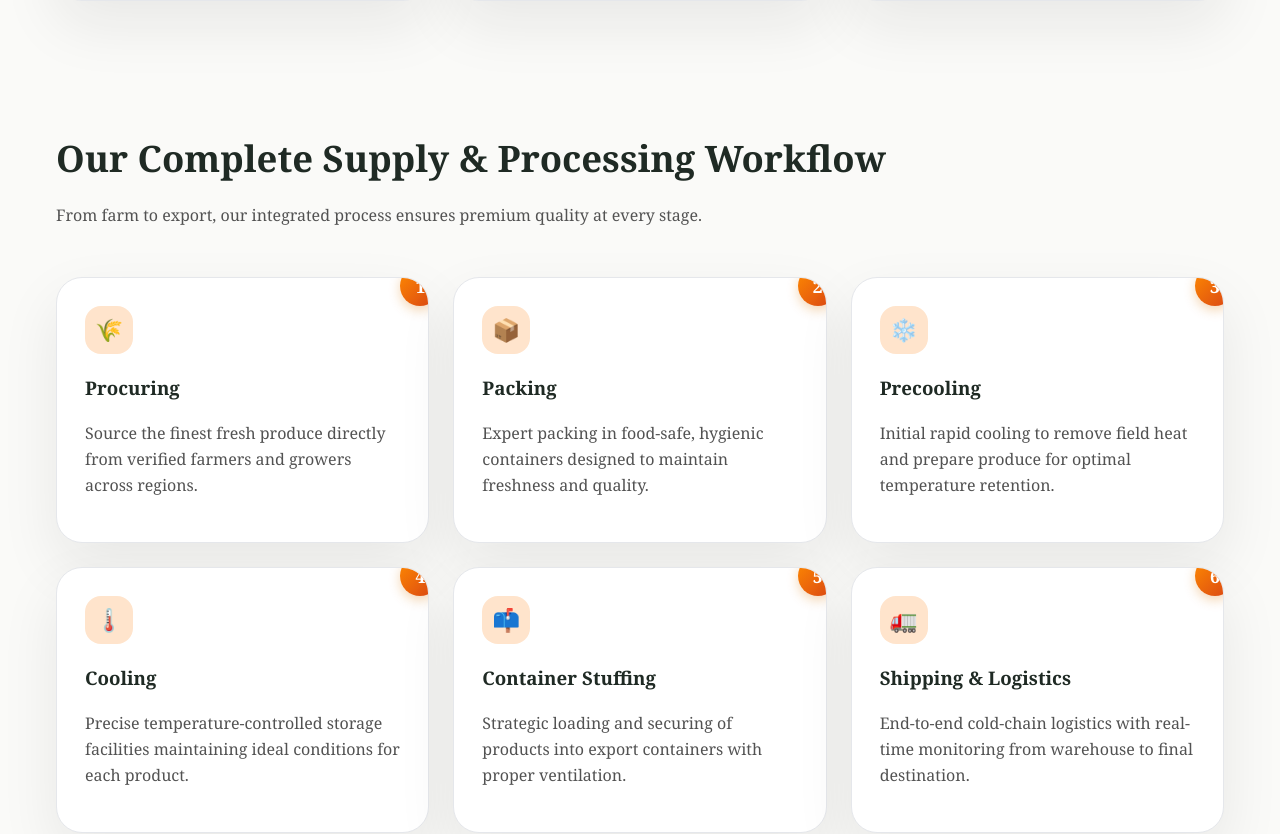
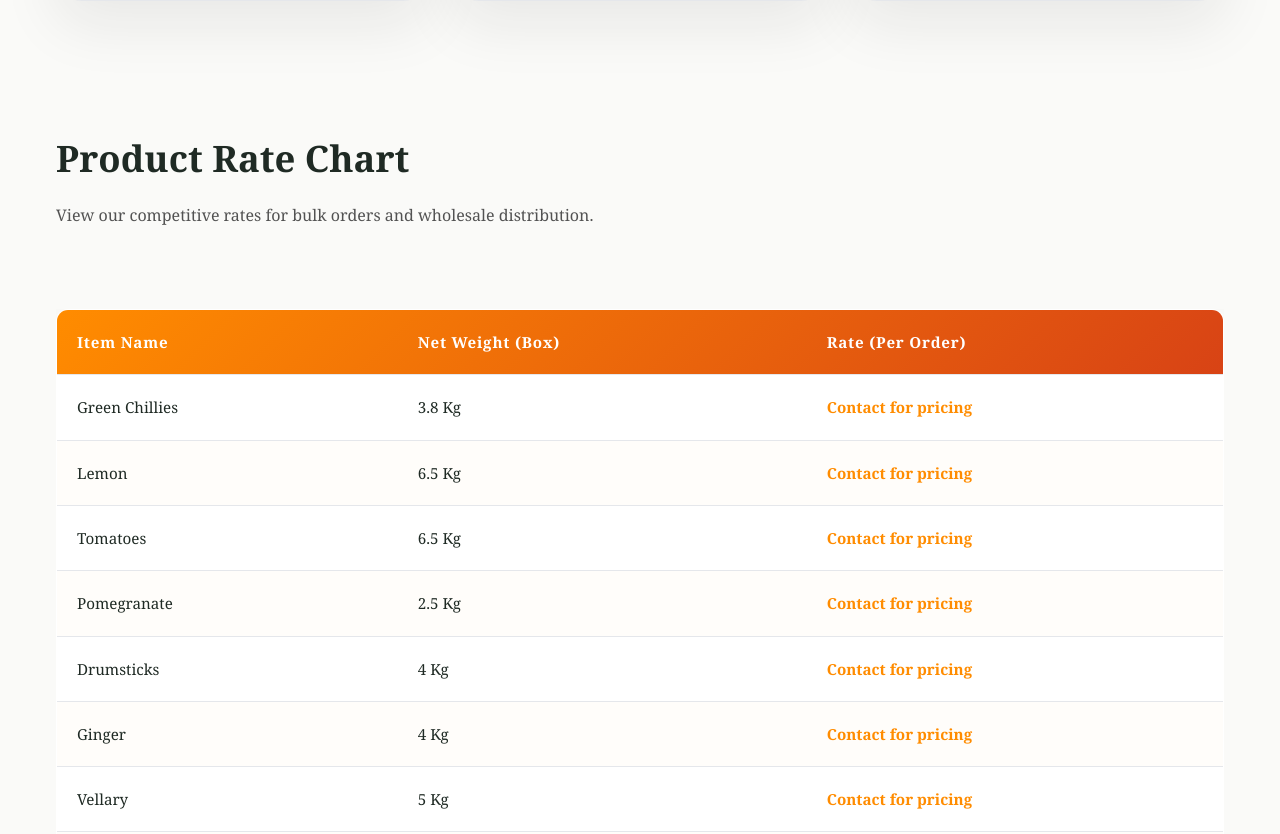
Before and after one commit to NavSay8794/KafGroupWebsite, a Next.js app: page / in a window 1280 px wide. Shown: the part 2688-3522 px from the top of the page. Built offline with nearby package versions, Linux system fonts and the light colour scheme.

Commit message:
Add rate chart section after products with pricing and net weight information

```diff
--- a/app/globals.css
+++ b/app/globals.css
@@ -818,6 +818,62 @@ main {
   box-shadow: var(--color-shadow);
 }
 
+/* Rate Chart Styles */
+.rate-chart-wrapper {
+  width: 100%;
+  overflow-x: auto;
+  margin-top: 2rem;
+}
+
+.rate-chart {
+  width: 100%;
+  border-collapse: collapse;
+  background: var(--color-surface);
+  border: 1px solid var(--color-border);
+  border-radius: 12px;
+  overflow: hidden;
+  box-shadow: var(--color-shadow);
+}
+
+.rate-chart thead {
+  background: linear-gradient(135deg, var(--color-primary), var(--color-secondary));
+  color: white;
+}
+
+.rate-chart th {
+  padding: 1.25rem;
+  text-align: left;
+  font-weight: 700;
+  font-size: 0.95rem;
+  letter-spacing: 0.05em;
+}
+
+.rate-chart td {
+  padding: 1.25rem;
+  border-top: 1px solid var(--color-border);
+  font-size: 0.95rem;
+}
+
+.rate-chart tbody tr:nth-child(even) {
+  background: rgba(255, 140, 0, 0.02);
+}
+
+.rate-chart tbody tr:hover {
+  background: rgba(255, 140, 0, 0.06);
+}
+
+.rate-link {
+  color: var(--color-primary);
+  font-weight: 600;
+  text-decoration: none;
+  transition: color 0.3s ease;
+}
+
+.rate-link:hover {
+  color: var(--color-secondary);
+  text-decoration: underline;
+}
+
 .location-icon {
   width: 3.5rem;
   height: 3.5rem;
@@ -1247,4 +1303,14 @@ main {
     height: 2.5rem;
     font-size: 1rem;
   }
+
+  .rate-chart th,
+  .rate-chart td {
+    padding: 0.85rem;
+    font-size: 0.85rem;
+  }
+
+  .rate-chart th {
+    font-size: 0.8rem;
+  }
 }
--- a/app/page.tsx
+++ b/app/page.tsx
@@ -77,6 +77,20 @@ const products = [
     image: '/images/Vellary.png',
     description: 'Premium vellary (pumpkin variety) perfect for export and local markets.',
   },
+];
+
+const rateChart = [
+  { name: 'Green Chillies', netWeight: '3.8 Kg', rate: 'Contact for pricing' },
+  { name: 'Lemon', netWeight: '6.5 Kg', rate: 'Contact for pricing' },
+  { name: 'Tomatoes', netWeight: '6.5 Kg', rate: 'Contact for pricing' },
+  { name: 'Pomegranate', netWeight: '2.5 Kg', rate: 'Contact for pricing' },
+  { name: 'Drumsticks', netWeight: '4 Kg', rate: 'Contact for pricing' },
+  { name: 'Ginger', netWeight: '4 Kg', rate: 'Contact for pricing' },
+  { name: 'Vellary', netWeight: '5 Kg', rate: 'Contact for pricing' },
+  { name: 'Onions', netWeight: '4 Kg', rate: 'Contact for pricing' },
+  { name: 'Suran', netWeight: '10 Kg', rate: 'Contact for pricing' },
+  { name: 'Garlic & Ginger', netWeight: '13 Kg', rate: 'Contact for pricing' },
+  { name: 'Banana', netWeight: '13 Kg', rate: 'Contact for pricing' },
 ];
 
 const services = [
@@ -189,6 +203,41 @@ export default function HomePage() {
         </div>
       </section>
 
+      {/* Rate Chart Section */}
+      <section id="rates" className="section">
+        <div className="section-inner">
+          <div>
+            <h2>Product Rate Chart</h2>
+            <p>View our competitive rates for bulk orders and wholesale distribution.</p>
+          </div>
+
+          <div className="rate-chart-wrapper">
+            <table className="rate-chart">
+              <thead>
+                <tr>
+                  <th>Item Name</th>
+                  <th>Net Weight (Box)</th>
+                  <th>Rate (Per Order)</th>
+                </tr>
+              </thead>
+              <tbody>
+                {rateChart.map((item, index) => (
+                  <tr key={index}>
+                    <td>{item.name}</td>
+                    <td>{item.netWeight}</td>
+                    <td>
+                      <Link href="#contact" className="rate-link">
+                        {item.rate}
+                      </Link>
+                    </td>
+                  </tr>
+                ))}
+              </tbody>
+            </table>
+          </div>
+        </div>
+      </section>
+
       {/* Services Section */}
       <section id="services" className="section">
         <div className="section-inner">
```
